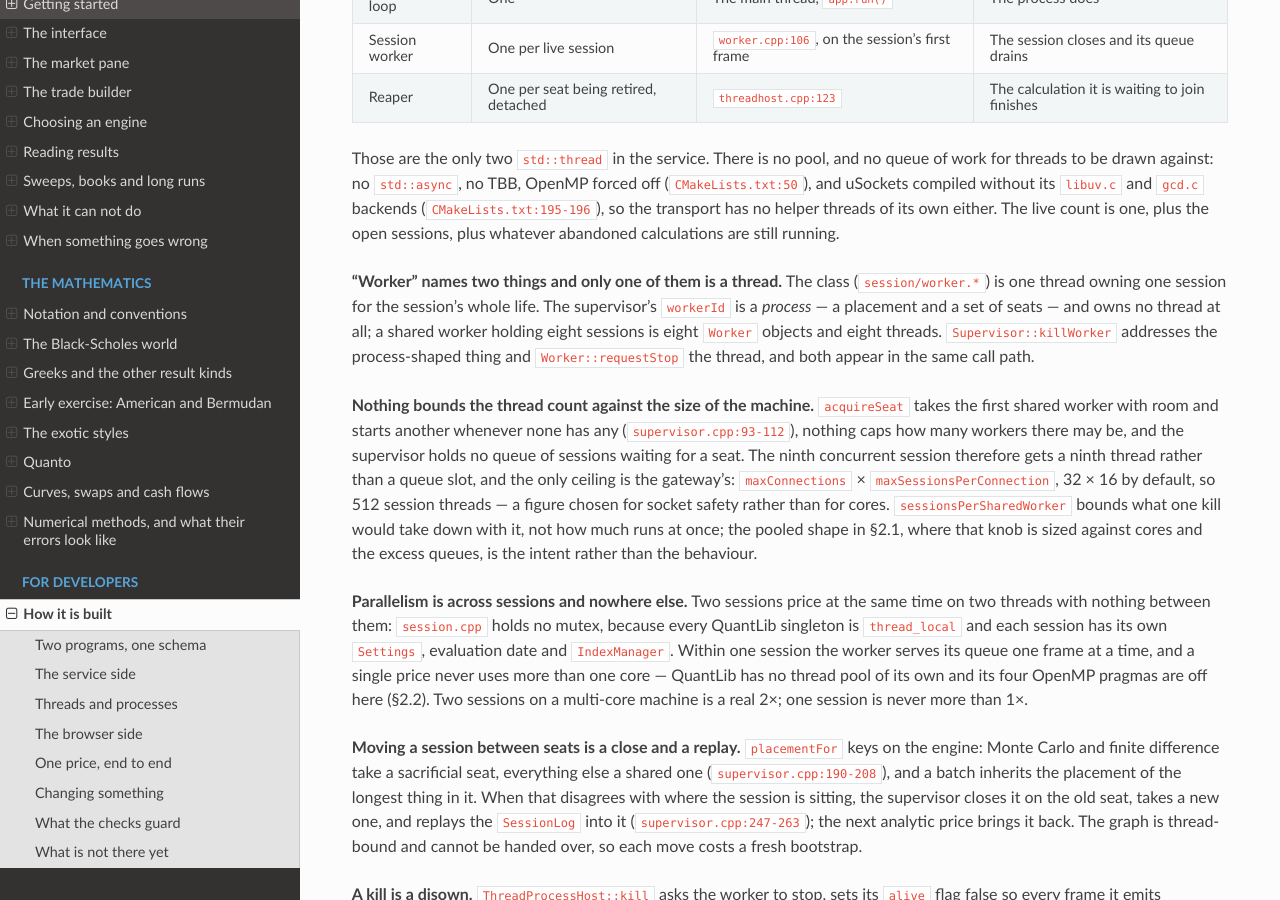
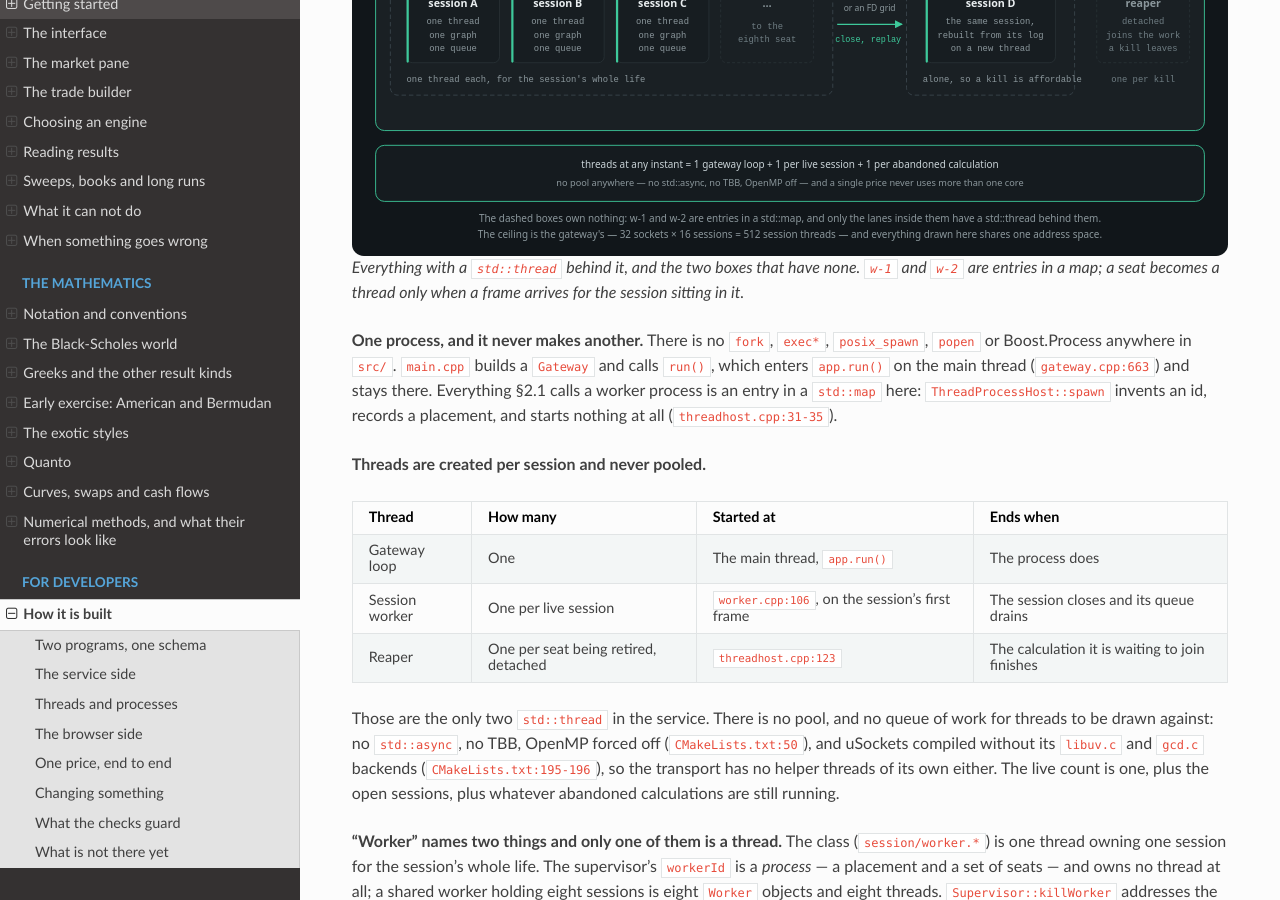
Before and after one commit to markccchiang/ql-frontend, a Sphinx documentation site: the page built from doc/architecture.md, in a window 1280 px wide and 900 px high, scrolled down 2577 px. Built offline with Sphinx 7.4.7 and the Read the Docs theme 3.1.0, drawn with Linux system fonts in a browser that asks for light colours.

Commit message:
Draw the threads, and the two boxes that are not threads
The section said a worker is a map entry and a lane is a thread; the figure
shows it. One process boundary around everything, the gateway loop as a single
lane across the top, w-1 and w-2 dashed because they own nothing, the session
lanes solid because each is a std::thread, the relocation between them drawn
as the close and replay it is, and the reaper outside both because a disowned
thread belongs to no worker at all. The band under it is the counting rule.

Same palette and type as images/two-programs.svg. Caption and alt translated.

Co-Authored-By: Claude Opus 5 <noreply@anthropic.com>
Claude-Session: https://claude.ai/code/session_01MJtVZSjTSgWshw7miPwQ9g

````diff
--- a/doc/architecture.md
+++ b/doc/architecture.md
@@ -91,6 +91,15 @@ adds up to at runtime, and it is worth having straight before reading either
 repository, because the vocabulary of the design and the shape of this build
 are not the same thing: `DESIGN.md` §2.1 is written for worker processes, and
 this build has none.
+
+```{figure} images/threads.svg
+:alt: One outer box is the single ql-backend process, which never forks. Across its top the gateway loop is one thread. Below it two dashed boxes are the supervisor's workers: w-1, shared, holding session lanes A, B and C with room for eight; and w-2, sacrificial, holding session D. Each lane is one thread and one session. An arrow between the two boxes shows a session moving for a Monte Carlo, by being closed and replayed. At the right, a detached reaper thread joins the work a kill left running. A band below states the count: one gateway loop, plus one thread per live session, plus one per abandoned calculation.
+:width: 100%
+
+Everything with a `std::thread` behind it, and the two boxes that have none.
+`w-1` and `w-2` are entries in a map; a seat becomes a thread only when a
+frame arrives for the session sitting in it.
+```
 
 **One process, and it never makes another.** There is no `fork`, `exec*`,
 `posix_spawn`, `popen` or Boost.Process anywhere in `src/`. `main.cpp` builds a
````
Also changed, not shown: doc/images/threads.svg (added), 1 other file.
